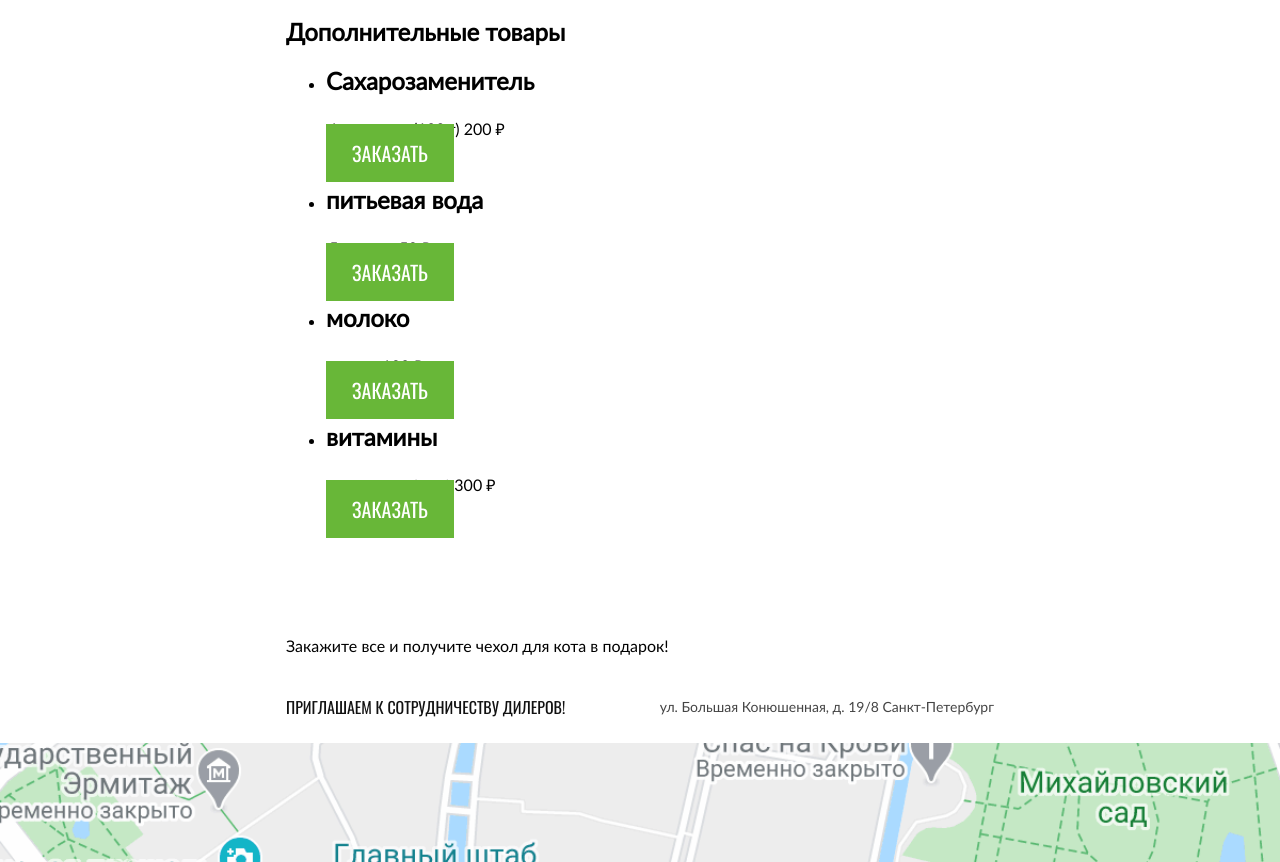
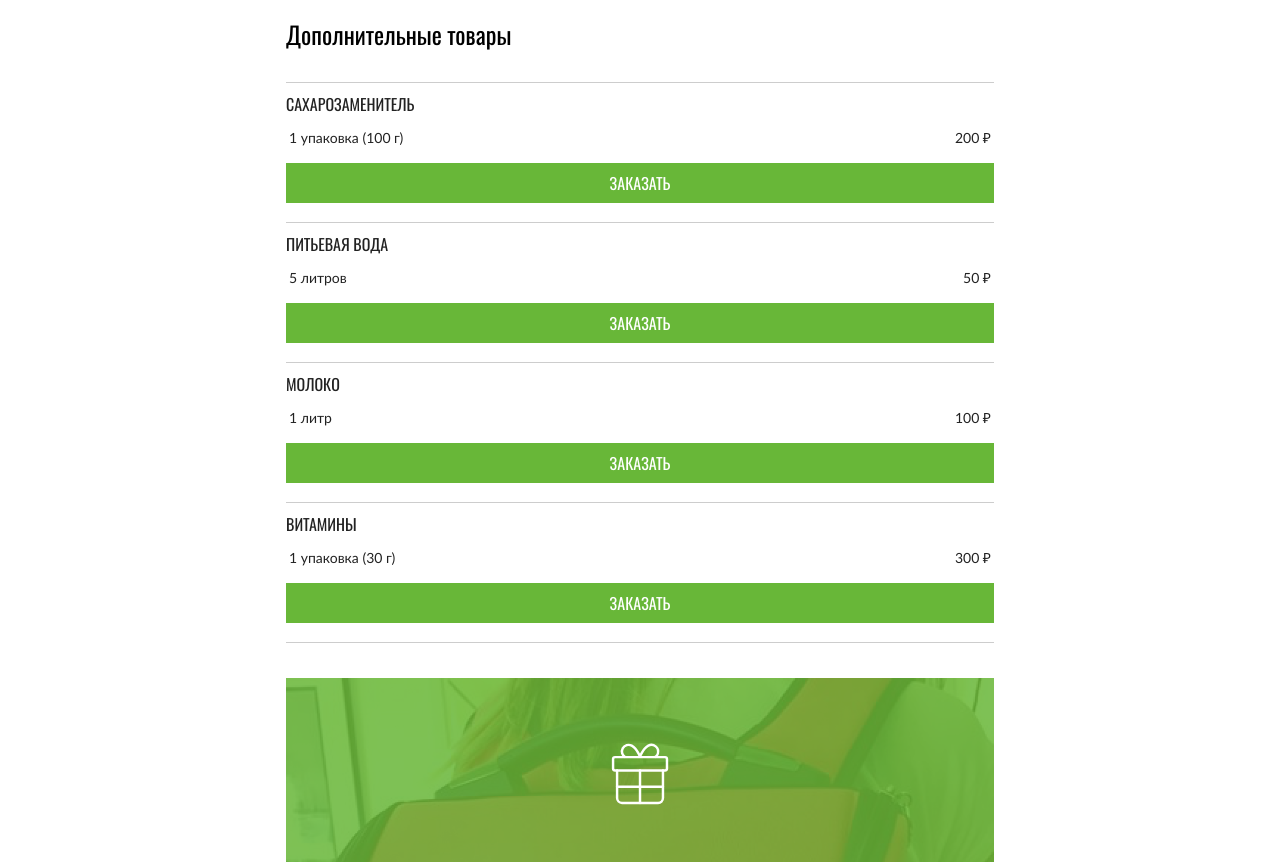
Before and after one commit to htmlacademy-adaptive/2004035-cat-energy-27, a website: page source/catalog.html in a window 1280 px wide. Shown: the part 1938-2800 px from the top of the page. Drawn offline with nearby package versions, Linux system fonts and the light colour scheme; files that its build step writes are made by us from their sources.

Commit message:
Adds style for catalog.html

```diff
--- a/source/catalog.html
+++ b/source/catalog.html
@@ -233,7 +233,7 @@
                 <td class="more-products-card-table__info-price">200 &#8381;</td>
               </tr>
             </table>
-            <a class="button" href="#">заказать</a>
+            <a class="button more-products-card__button" href="#">заказать</a>
           </li>
           <li class="more-products__item more-products-card">
             <h2 class="more-products-card__title">питьевая вода</h2>
@@ -243,7 +243,7 @@
                 <td class="more-products-card-table__info-price">50 &#8381;</td>
               </tr>
             </table>
-            <a class="button" href="#">заказать</a>
+            <a class="button more-products-card__button" href="#">заказать</a>
           </li>
           <li class="more-products__item more-products-card">
             <h2 class="more-products-card__title">молоко</h2>
@@ -253,7 +253,7 @@
                 <td class="more-products-card-table__info-price">100 &#8381;</td>
               </tr>
             </table>
-            <a class="button" href="#">заказать</a>
+            <a class="button more-products-card__button" href="#">заказать</a>
           </li>
           <li class="more-products__item more-products-card">
             <h2 class="more-products-card__title">витамины</h2>
@@ -263,19 +263,22 @@
                 <td class="more-products-card-table__info-price">300 &#8381;</td>
               </tr>
             </table>
-            <a class="button" href="#">заказать</a>
+            <a class="button more-products-card__button" href="#">заказать</a>
           </li>
         </ul>
-        <section class="promo">
+      </section>
+      <section class="promo">
+        <div class="promo--wrapper">
           <h2 class="visually-hidden">Акция</h2>
           <svg class="promo__img" width="78" height="80"><use xlink:href="img/icons.svg#gift"></use></svg>
           <p class="promo__text">Закажите все и получите чехол для кота в подарок!</p>
-        </section>
+          <span class="promo__background"></span>
+        </div>
       </section>
     </main>
 
     <footer class="footer">
-      <section class="address section">
+      <section class="address section section--darker">
         <div class="addres__info--wrapper container">
           <h2 class="address__title">приглашаем к сотрудничеству дилеров!</h2>
           <address class="address__text"><span class="visually-hidden">Адрес магазина:</span>ул. Большая Конюшенная, д. 19/8  Санкт-Петербург</address>
--- /dev/null
+++ b/source/sass/Main-Catalog/more-products-card.scss
@@ -0,0 +1,67 @@
+@import "../variable";
+
+.more-products-card {
+  border-top: 1px solid #cdcdcd;
+
+  &:last-child {
+    border-bottom: 1px solid #cdcdcd;
+  }
+}
+
+.more-products-card__title {
+  margin: 0;
+  font-family: "Oswald", sans-serif;
+  font-style: normal;
+  font-weight: 400;
+  font-size: 16px;
+  line-height: 16px;
+  text-transform: uppercase;
+  color: $special-dark-grey;
+  margin-bottom: 13px;
+}
+
+.more-products-card__info {
+  padding: 0;
+  width: 100%;
+  margin-bottom: 12px;
+}
+
+.more-products-card-table {
+  font-family: "Lato", sans-serif;
+  font-style: normal;
+  font-weight: 400;
+  font-size: 14px;
+  line-height: 14px;
+  color: $special-dark-grey;
+}
+
+.more-products-card-table__info-name {
+  font-family: "Lato", sans-serif;
+  font-style: normal;
+  font-weight: 400;
+  font-size: 14px;
+  line-height: 20px;
+  color: $special-dark-grey;
+}
+
+.more-products-card-table__info-price {
+  font-family: "Lato", sans-serif;
+  font-style: normal;
+  font-weight: 400;
+  font-size: 14px;
+  line-height: 14px;
+  color: $special-dark-grey;
+  text-align: end;
+}
+
+.more-products-card__button {
+  display: block;
+  font-family: "Oswald", sans-serif;
+  font-style: normal;
+  font-weight: 400;
+  font-size: 16px;
+  line-height: 20px;
+  padding: 10px 109px;
+  // box-sizing: border-box;
+  // margin-top: 13px;
+}
--- /dev/null
+++ b/source/sass/Main-Catalog/more-products.scss
@@ -0,0 +1,24 @@
+@import "../variable";
+@import "../mixins";
+
+.more-products {
+  padding: 25px 0 0;
+}
+
+.more-products__title {
+  margin: 0;
+  font-family: "Oswald", sans-serif;
+  font-style: normal;
+  font-weight: 400;
+  font-size: 24px;
+  line-height: 24px;
+  margin-bottom: 36px;
+}
+
+.more-products__list {
+  @include reset-list;
+}
+
+.more-products__item {
+  padding: 13px 0 19px;
+}
--- /dev/null
+++ b/source/sass/Main-Catalog/promo.scss
@@ -0,0 +1,52 @@
+@import "../variable";
+
+.promo {
+  padding: 35px 0 35px;
+}
+
+.promo--wrapper {
+  position: relative;
+  // min-height: 279px;
+  background-color: transparent;
+  padding-top: 59px;
+  padding-bottom: 43px;
+}
+
+.promo__background {
+  position: absolute;
+  top: 0;
+  left: 0;
+  width: 100%;
+  height: 100%;
+  background-image: url("../../img/promo-image.png");
+  background-size: cover;
+  z-index: -1;
+
+  &::after {
+    content: "";
+    position: absolute;
+    top: 0;
+    left: 0;
+    width: 100%;
+    // width: 280px;
+    height: 100%;
+    background-color: rgba(104, 183, 56, 0.85);
+  }
+}
+
+.promo__img {
+  display: block;
+  margin: 0 auto 48px;
+}
+
+.promo__text {
+  margin: 0 auto;
+  width: 161px;
+  font-family: "Lato", sans-serif;
+  font-style: normal;
+  font-weight: 400;
+  font-size: 16px;
+  line-height: 20px;
+  color: $white;
+  text-align: center;
+}
--- a/source/sass/style.scss
+++ b/source/sass/style.scss
@@ -14,6 +14,9 @@
 @use "./Main-Catalog/catalog-list.scss";
 @use "./Main-Catalog/card-item.scss";
 @use "./Main-Catalog/last-card.scss";
+@use "./Main-Catalog/more-products.scss";
+@use "./Main-Catalog/more-products-card.scss";
+@use "./Main-Catalog/promo.scss";
 // Footer
 @use "./Footer/address.scss";
 @use "./Footer/location.scss";
--- a/source/sass/variable.scss
+++ b/source/sass/variable.scss
@@ -2,6 +2,7 @@ $white: #ffffff;
 $black: #000000;
 $basic-grey: #f2f2f2;
 $special-dark-grey: #444444;
+$special-dark-grey: #222222;
 $section-dark: #eaeaea;
 $basic-green: #68b738;
 $card-item-title: #222222;
```
Also changed, not shown: source/img/promo-image.png (added).
